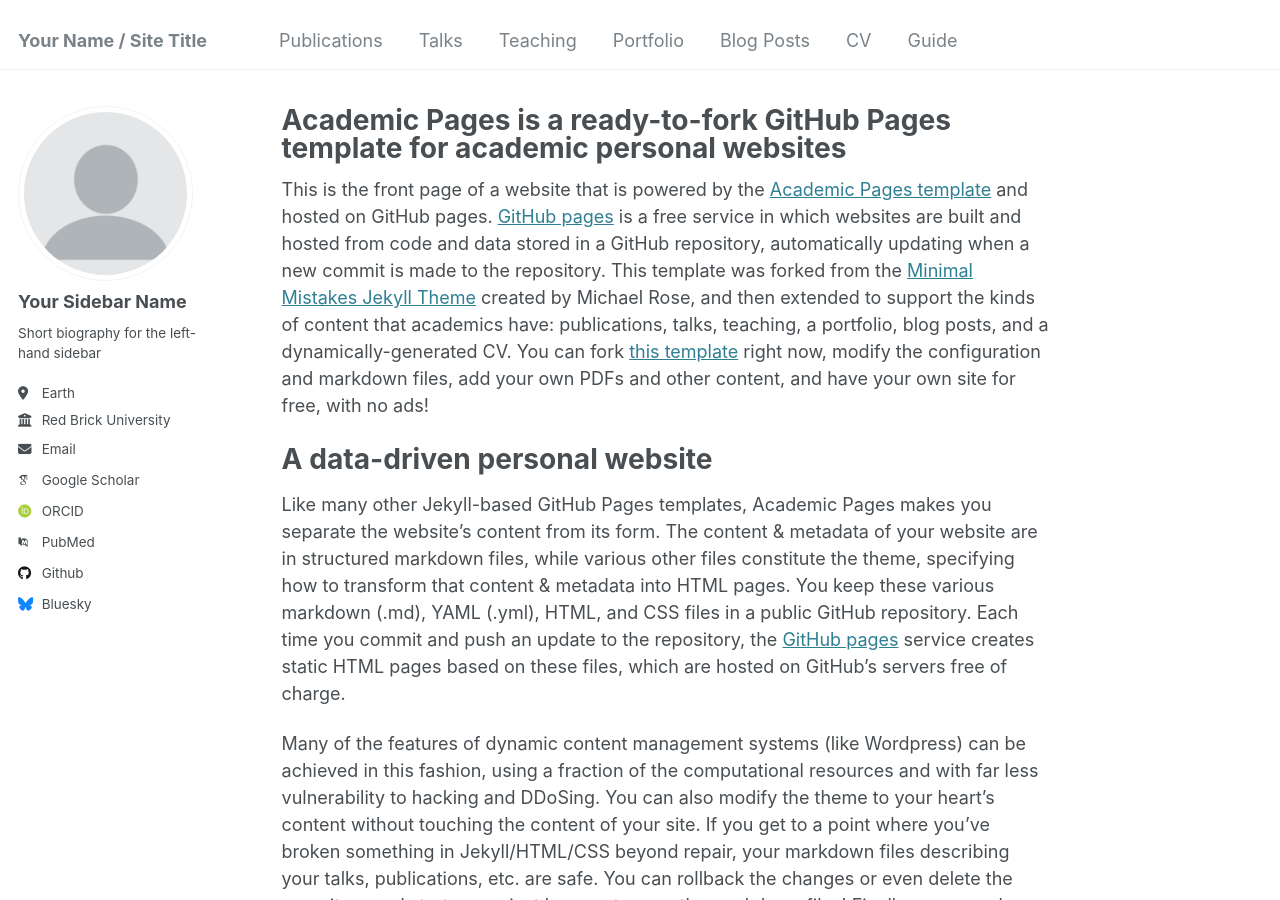
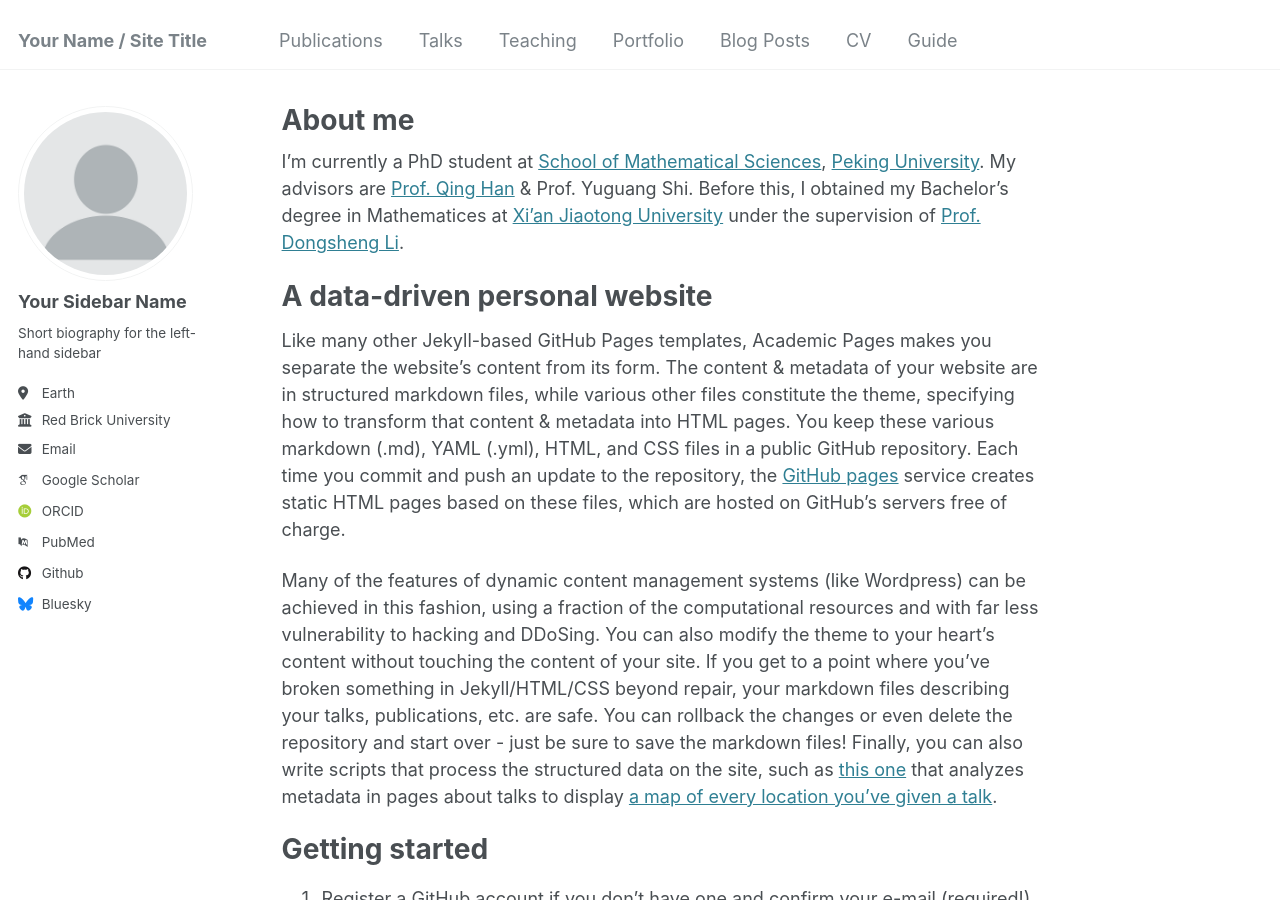
Before and after one commit to fanzymath/fanzymath.github.io, a Jekyll site: the page built from _pages/about.md, in a window 1280 px wide and 900 px high. Built offline with Jekyll 4.4.1, drawn with Linux system fonts in a browser that asks for light colours; some web fonts are replaced.

Commit message:
Update about.md

```diff
--- a/_pages/about.md
+++ b/_pages/about.md
@@ -1,13 +1,13 @@
 ---
 permalink: /
-title: "Academic Pages is a ready-to-fork GitHub Pages template for academic personal websites"
+title: "About me"
 author_profile: true
 redirect_from:
   - /about/
   - /about.html
 ---
 
-This is the front page of a website that is powered by the [Academic Pages template](https://github.com/academicpages/academicpages.github.io) and hosted on GitHub pages. [GitHub pages](https://pages.github.com) is a free service in which websites are built and hosted from code and data stored in a GitHub repository, automatically updating when a new commit is made to the repository. This template was forked from the [Minimal Mistakes Jekyll Theme](https://mmistakes.github.io/minimal-mistakes/) created by Michael Rose, and then extended to support the kinds of content that academics have: publications, talks, teaching, a portfolio, blog posts, and a dynamically-generated CV. You can fork [this template](https://github.com/academicpages/academicpages.github.io) right now, modify the configuration and markdown files, add your own PDFs and other content, and have your own site for free, with no ads!
+I'm currently a PhD student at [School of Mathematical Sciences](https://www.math.pku.edu.cn/index.htm), [Peking University](https://www.pku.edu.cn). My advisors are [Prof. Qing Han](https://math.nd.edu/people/faculty/qing-han/) & Prof. Yuguang Shi. Before this, I obtained my Bachelor's degree in Mathematices at [Xi'an Jiaotong University](http://math.xjtu.edu.cn) under the supervision of [Prof. Dongsheng Li](http://gr.xjtu.edu.cn/web/lidsh).
 
 A data-driven personal website
 ======
```
